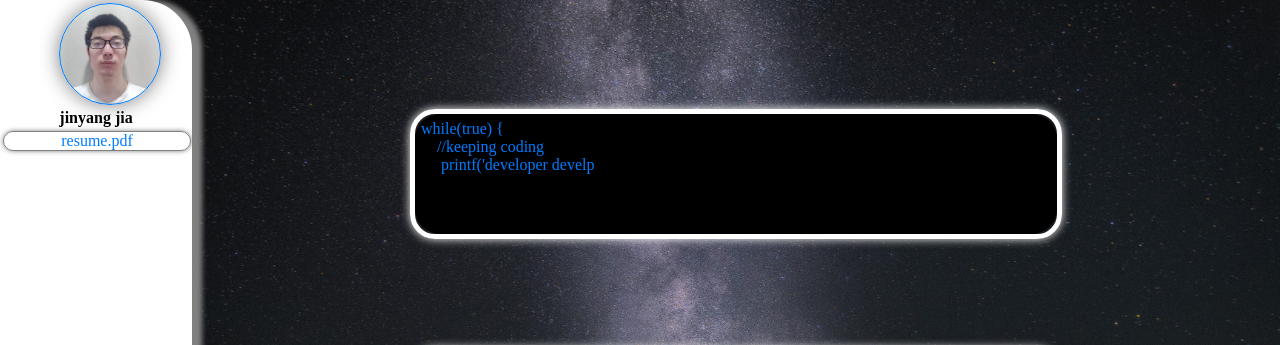
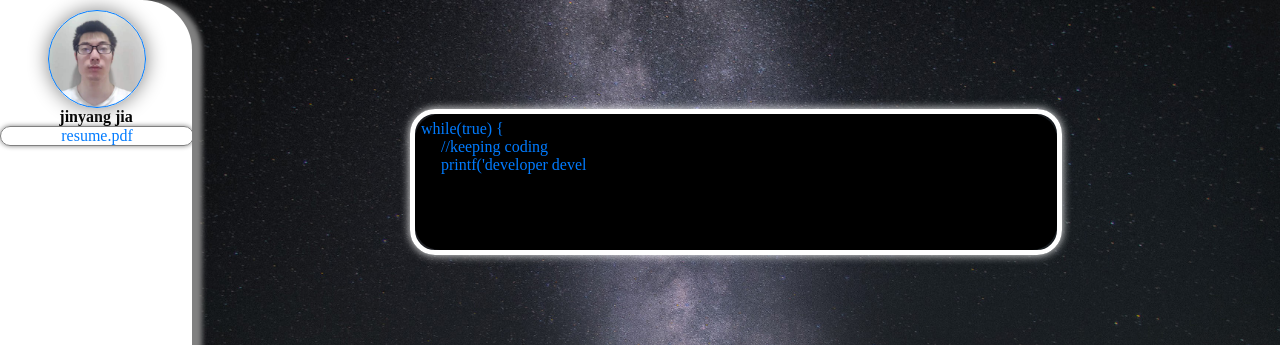
Before and after one commit to jinyang6/blog, a plain HTML site: page index.html in a window 1280 px wide. Shown: the top 345 px of the page. Drawn offline with Linux system fonts and the light colour scheme.

Commit message:
profile resizable

```diff
--- a/index.html
+++ b/index.html
@@ -62,9 +62,11 @@
     </style>
 </header>
 <!-- overall container -->
-<div id="info-events-container" style="position: relative;
+<body id="info-events-container" style="position: relative;
             width:100%;
             height:100%;
+            min-width:20%;
+            min-height:20%;
             background-image: url('star_background.jpg');
             background-size:cover;
             background-position:center;
@@ -83,35 +85,31 @@
                         box-shadow: 10px 0px 5px grey;
                         backdrop-filter: blur(10px);">
 
-                        <!-- use table to create rows -->
-           <table style="position:relative;width:100%;height:100%;">
-               <tr style="height:0;">
-                    <td>
-                        <!-- portrait -->
-                        <div style="
+                        <!-- use flex-direction:column; to create rows -->
+            <div style="position:relative;width:100%;height:100%;flex-direction:column;">
+
+                    <!-- portrait -->
+                    <div style="
                         position: relative;
                         background-image: url('./portrait.jpg');
                         background-position:center;
                         background-size:cover;
-                        width:100px;
-                        height:100px;
+                        width:7.5vw;
+                        height:7.5vw;
                         border:1px solid #007bff;
                         border-radius: 50%;
                         box-shadow: 0px 0px 20px 0 grey;
                         display:inline-block;
-                        margin-left:30%;"></div>
-                    </td>
-               </tr>
+                        margin-top:5%;
+                        margin-left:25%;"></div>
 
-               <tr style="height:0;">
-                   <td>
-                       <!-- name -->
-                       <div style="font-weight:bold;text-align:center;width:100%;">jinyang jia</div>
-                    </td>
-               </tr>
 
-               <tr style="height:0;">
-                <td>
+
+                    <!-- name -->
+                    <div style="font-weight:bold;text-align:center;width:100%;">jinyang jia</div>
+
+
+
                     <!-- resume -->
                     <div style="
                                 width:100%;
@@ -125,12 +123,7 @@
                                                         color:#007bff;
                                                         text-decoration:none;">resume.pdf</a>
                     </div>
-                </td>
-            </tr>
-
-                <!-- must remian as placeholder -->
-               <tr><td></td></tr>
-           </table>
+            </div>
         </div>
         <!-- end of information containter at left -->
 
@@ -175,10 +168,14 @@
 
 
             <div class="event-card-pure-text">
-                <div style="position:relative;height:15%;background-color:black;border: 0 solid black;border-radius: 25px;">
-                        <div id="me_typing_code" style="white-space:pre-wrap;color:#007bff;padding-top:1%;padding-left:1%"></div>
+                <div style="position:relative;height:17vh;background-color:black;border: 0 solid black;border-radius: 25px;">
+                        <div id="me_typing_code" style="white-space:pre-wrap;
+                                                        color:#007bff;
+                                                        padding-top:1%;
+                                                        padding-left:1%;
+                                                        font-size:2vmin"></div>
                         <script>
-                            me_typing_code_text = "while(true) { \n    //keeping coding \n     printf('developer develping.\\n'); \n } \n ... ";
+                            me_typing_code_text = "while(true) { \n     //keeping coding \n     printf('developer develping.\\n'); \n } \n ... ";
                             typeMultipleLines('me_typing_code', me_typing_code_text);
                         </script>
                 </div>
@@ -447,7 +444,7 @@ You can change your future
 
         </div>
         <!-- end of events container at right -->
-</div>
+</body>
 
 
 </html>
```
